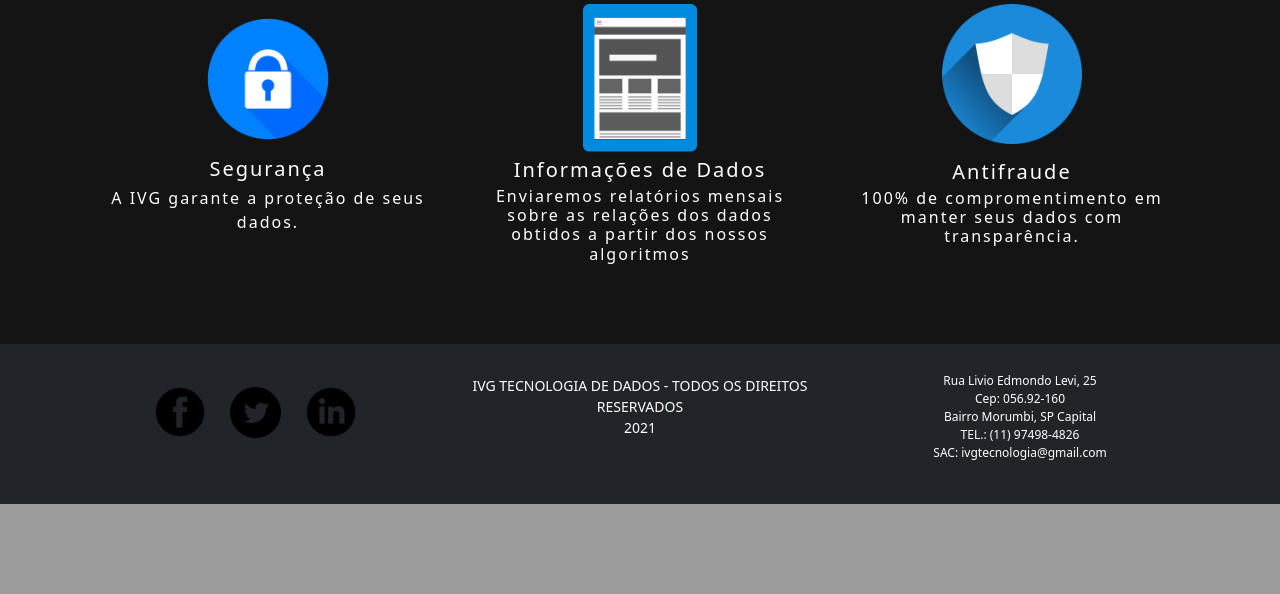
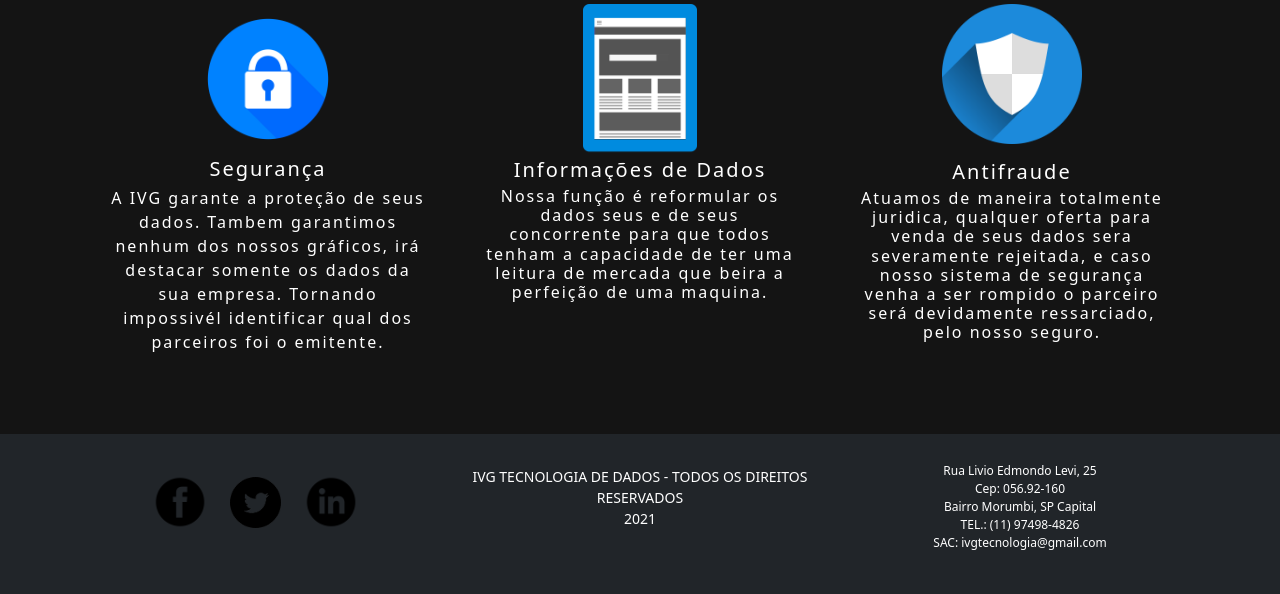
Before and after one commit to Sirmadeira/IVG_SITE_FLASK, a Flask app: page / in a window 1280 px wide. Shown: the part 1040-1634 px from the top of the page. Before the commit the page ends 1544 px from the top, so only its background shows below. Run offline with Flask 2, Linux system fonts and the light colour scheme; some libraries are stand-ins or nearby versions.

Commit message:
Melhorando os textos de descricao

```diff
--- a/FlaskCodePacote/Templates/Homepage.html
+++ b/FlaskCodePacote/Templates/Homepage.html
@@ -68,17 +68,17 @@
     <div class="col-lg m-3">
         <img class="text-center" src="{{ url_for('static', filename='imagens/Homepage-Main-Segurança.png')}}" alt="Responsive image" style="min-height: 100px; max-height: 150px;">
         <h1 style="margin: auto; font-size: 20px; letter-spacing: 2px; margin-top: 3px; margin-bottom: 5px;">Segurança</h1>
-        <p style="font-size: 16px; letter-spacing: 2px;">A IVG garante a proteção de seus dados.</p>
+        <p style="font-size: 16px; letter-spacing: 2px;">A IVG garante a proteção de seus dados. Tambem garantimos nenhum dos nossos gráficos, irá destacar somente os dados da sua empresa. Tornando impossivél identificar qual dos parceiros foi o emitente.</p>
         </div>
         <div class="col-lg m-3">
            <img class="text-center mb-1" src="{{ url_for('static', filename='imagens/Homepage-Main-Info.png')}}" alt="Responsive image" style="min-height: 100px; max-height: 150px">
             <h1 style="margin: auto; font-size: 20px; letter-spacing: 2px;">Informações de Dados<h1>
-          <p style="font-size: 16px; letter-spacing: 2px; margin-top: 5px;">Enviaremos relatórios mensais sobre as relações dos dados obtidos a partir dos nossos algoritmos</p>
+          <p style="font-size: 16px; letter-spacing: 2px; margin-top: 5px;">Nossa função é reformular os dados seus e de seus concorrente para que todos tenham a capacidade de ter uma leitura de mercada que beira a perfeição de uma maquina.</p>
         </div>
         <div class="col-lg m-3">
            <img class="text-center mb-3" src="{{ url_for('static', filename='imagens/Homepage-Main-AntiFraude.png')}}" alt="Responsive image" style="min-height: 100px; max-height: 140px; margin: 0 auto;">
         <h1 style="font-size: 20px; margin: auto; letter-spacing: 2px;">Antifraude<h1>
-           <p style="font-size: 16px; letter-spacing: 2px;  margin-top: 5px">100% de compromentimento em manter seus dados com transparência.</p>
+           <p style="font-size: 16px; letter-spacing: 2px;  margin-top: 5px">Atuamos de maneira totalmente juridica, qualquer oferta para venda de seus dados sera severamente rejeitada, e caso nosso sistema de segurança venha a ser rompido o parceiro será devidamente ressarciado, pelo nosso seguro. </p>
       </h1>
       </div>
     </div>
```
